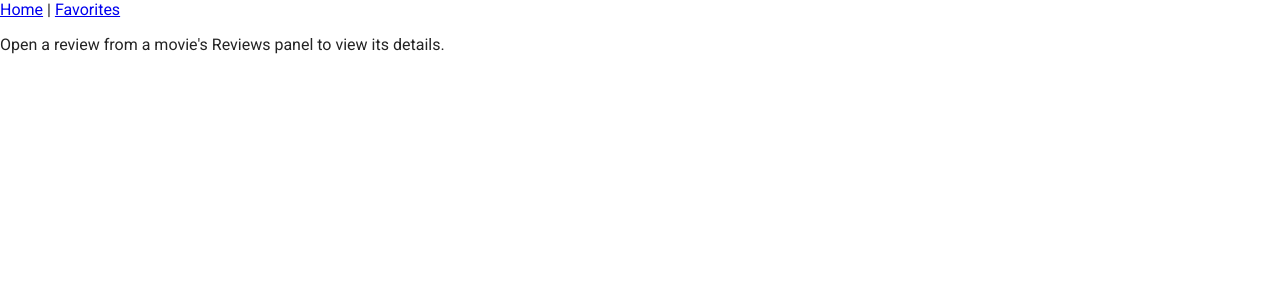
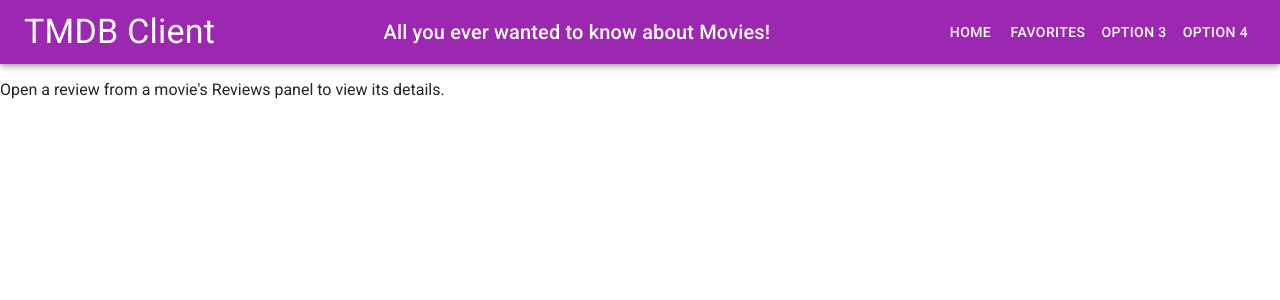
Before and after one commit to Filippo-Dimarzio/react-movie-labs, a React (Vite) app in the folder movies/: page /reviews/form in a window 1280 px wide. Shown: the top 300 px of the page. Built offline with nearby package versions, Linux system fonts and the light colour scheme; no server answers.

Commit message:
Fix backward/forward arrows.

```diff
--- /dev/null
+++ b/movies/src/components/siteHeader/index.jsx
@@ -0,0 +1,108 @@
+import React, { useState } from "react";
+import AppBar from "@mui/material/AppBar";
+import Toolbar from "@mui/material/Toolbar";
+import Typography from "@mui/material/Typography";
+import IconButton from "@mui/material/IconButton";
+import Button from "@mui/material/Button";
+import MenuIcon from "@mui/icons-material/Menu";
+import MenuItem from "@mui/material/MenuItem";
+import Menu from "@mui/material/Menu";
+import { useNavigate } from "react-router";
+import { styled } from '@mui/material/styles';
+import { useTheme } from "@mui/material/styles";
+import useMediaQuery from "@mui/material/useMediaQuery";
+
+const Offset = styled('div')(({ theme }) => theme.mixins.toolbar);
+
+const SiteHeader = () => {
+  const [anchorEl, setAnchorEl] = useState(null);
+  const open = Boolean(anchorEl);
+
+  const theme = useTheme();
+  const isMobile = useMediaQuery(theme.breakpoints.down("md"));
+
+  const navigate = useNavigate();
+
+  const menuOptions = [
+    { label: "Home", path: "/" },
+    { label: "Favorites", path: "/movies/favorites" },
+    { label: "Option 3", path: "/" },
+    { label: "Option 4", path: "/" },
+  ];
+
+  const handleMenuSelect = (pageURL) => {
+    setAnchorEl(null);
+    navigate(pageURL);
+  };
+
+  const handleMenu = (event) => {
+    setAnchorEl(event.currentTarget);
+  };
+
+  return (
+    <>
+      <AppBar position="fixed" color="secondary">
+        <Toolbar>
+          <Typography variant="h4" sx={{ flexGrow: 1 }}>
+            TMDB Client
+          </Typography>
+          <Typography variant="h6" sx={{ flexGrow: 1 }}>
+            All you ever wanted to know about Movies!
+          </Typography>
+            {isMobile ? (
+              <>
+                <IconButton
+                  aria-label="menu"
+                  aria-controls="menu-appbar"
+                  aria-haspopup="true"
+                  onClick={handleMenu}
+                  color="inherit"
+                >
+                  <MenuIcon />
+                </IconButton>
+                <Menu
+                  id="menu-appbar"
+                  anchorEl={anchorEl}
+                  anchorOrigin={{
+                    vertical: "top",
+                    horizontal: "right",
+                  }}
+                  keepMounted
+                  transformOrigin={{
+                    vertical: "top",
+                    horizontal: "right",
+                  }}
+                  open={open}
+                  onClose={() => setAnchorEl(null)}
+                >
+                  {menuOptions.map((opt) => (
+                    <MenuItem
+                      key={opt.label}
+                      onClick={() => handleMenuSelect(opt.path)}
+                    >
+                      {opt.label}
+                    </MenuItem>
+                  ))}
+                </Menu>
+              </>
+            ) : (
+              <>
+                {menuOptions.map((opt) => (
+                  <Button
+                    key={opt.label}
+                    color="inherit"
+                    onClick={() => handleMenuSelect(opt.path)}
+                  >
+                    {opt.label}
+                  </Button>
+                ))}
+              </>
+            )}
+        </Toolbar>
+      </AppBar>
+      <Offset />
+    </>
+  );
+};
+
+export default SiteHeader;
--- a/movies/src/main.jsx
+++ b/movies/src/main.jsx
@@ -1,37 +1,21 @@
-import { useState } from 'react'
 import { createRoot } from 'react-dom/client'
-import { BrowserRouter, Link, Navigate, Route, Routes } from 'react-router'
-import { demoMovies } from './App.jsx'
+import { BrowserRouter, Navigate, Route, Routes } from 'react-router'
 import './index.css'
 import HomePage from './pages/homePage.jsx'
 import MoviePage from './pages/movieDetailsPage.jsx'
 import FavoriteMoviesPage from './pages/favoriteMoviesPage.jsx'
 import MovieReviewPage from './pages/movieReviewPage.jsx'
+import SiteHeader from './components/siteHeader'
 
 const App = () => {
-  const [apiKey, setApiKey] = useState(import.meta.env.VITE_TMDB_KEY || '')
-
   return (
     <BrowserRouter>
-      <nav>
-        <Link to="/">Home</Link>
-        {' | '}
-        <Link to="/movies/favorites">Favorites</Link>
-      </nav>
+      <SiteHeader />
       <Routes>
+        <Route path="/reviews/:id" element={<MovieReviewPage />} />
         <Route path="/movies/favorites" element={<FavoriteMoviesPage />} />
-        <Route path="/reviews/:id" element={<MovieReviewPage />} />
         <Route path="/movies/:id" element={<MoviePage />} />
-        <Route
-          path="/"
-          element={
-            <HomePage
-              demoMovies={demoMovies}
-              apiKey={apiKey}
-              onApiKeyChange={setApiKey}
-            />
-          }
-        />
+        <Route path="/" element={<HomePage />} />
         <Route path="*" element={<Navigate to="/" replace />} />
       </Routes>
     </BrowserRouter>
```
